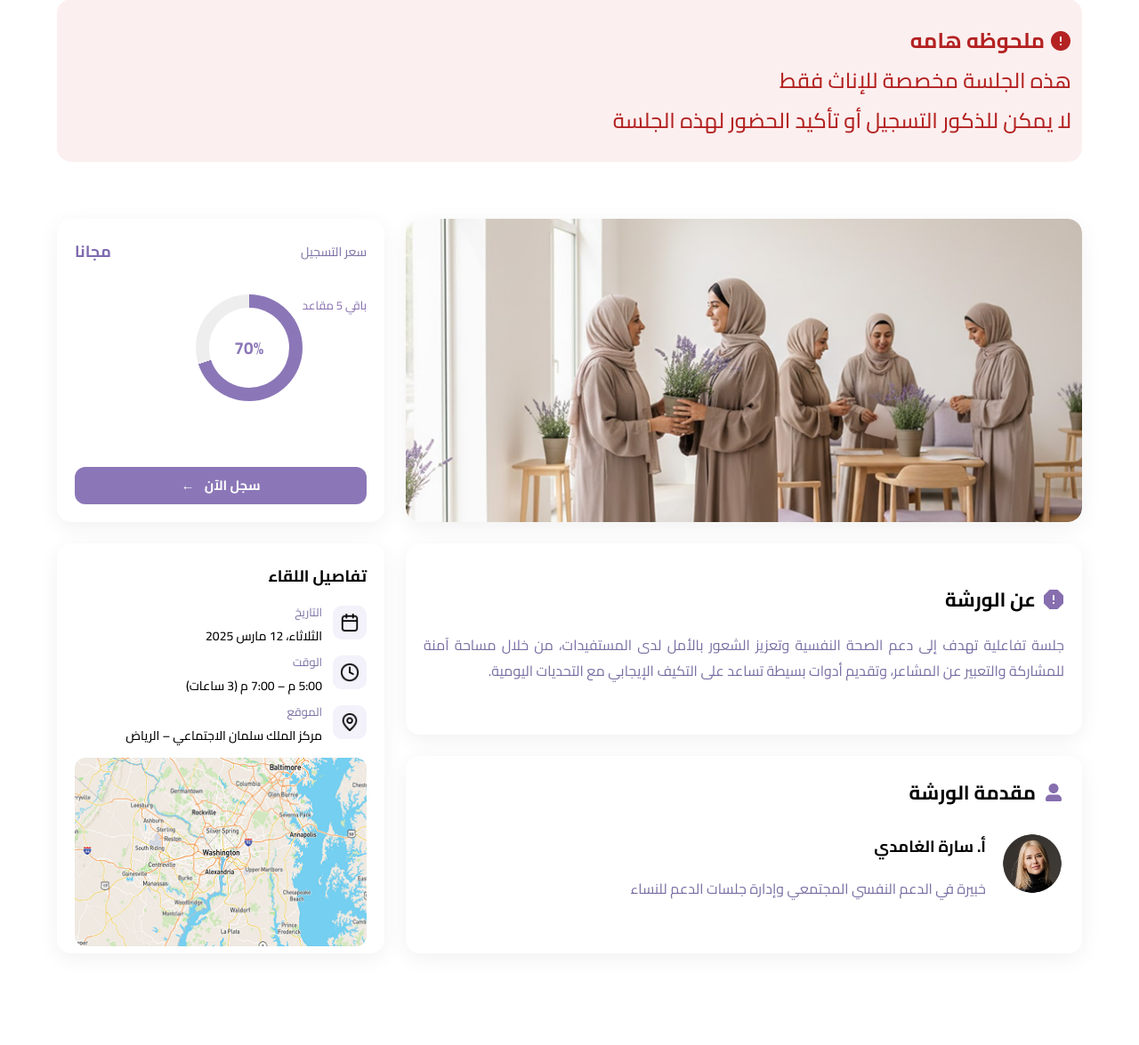
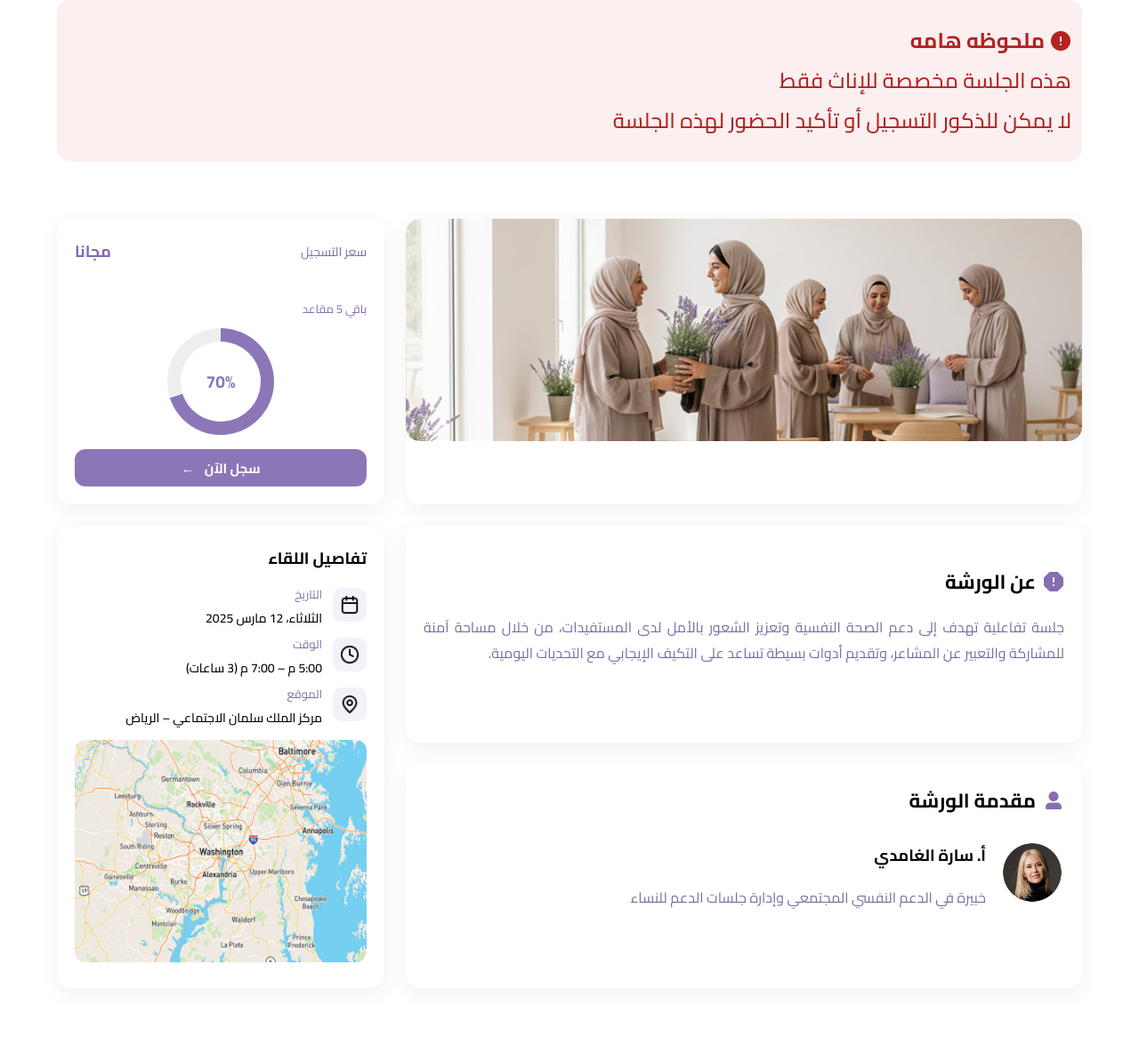
Before and after one commit to yassersalem74/NAHAR-EL-SA3ADAA, a PHP site: page /session-detail.html in a window 1280 px wide. Shown: the part 488-1663 px from the top of the page at 89% size. Before the commit the page ends 1552 px from the top, so only its background shows below. Run offline with PHP 8.4, Linux system fonts and the light colour scheme.

Commit message:
FEATURE/ added session-detail page-5

```diff
--- a/session-detail.html
+++ b/session-detail.html
@@ -109,8 +109,10 @@
 
                         <div class="seats">
                             <span>باقي 5 مقاعد</span>
-                            <div class="progress-circle">
-                                <span>70%</span>
+                            <div class="progress-container">
+                                <div class="progress-circle">
+                                    <span>70%</span>
+                                </div>
                             </div>
 
                         </div>
--- a/style.css
+++ b/style.css
@@ -824,7 +824,7 @@ body {
 .session-header-image img,
 .map img {
   width: 100%;
-  height: 100%;
+  height: 250px;
   object-fit: cover;
   border-radius: 16px;
 }
@@ -896,14 +896,16 @@ body {
   position: relative;
 }
 
-.seats{
+.progress-container {
   display: flex;
+  justify-content: center;
+  margin-top: 8px;
 }
 
 .progress-circle::before {
   content: "";
   position: absolute;
-  width: 90px;   /* inner circle size */
+  width: 90px; /* inner circle size */
   height: 90px;
   border-radius: 50%;
   background: white; /* mask the center to create ring */
@@ -915,7 +917,6 @@ body {
   color: #8b77b7; /* same as ring color */
   font-size: 1.2rem;
 }
-
 
 .session-price-card button {
   background: #8b77b7;
@@ -943,7 +944,7 @@ body {
 
 .session-header-image img {
   width: 100%;
-  height: 100%;
+  height: 250px;
   object-fit: cover;
   border-radius: 16px;
 }
```
